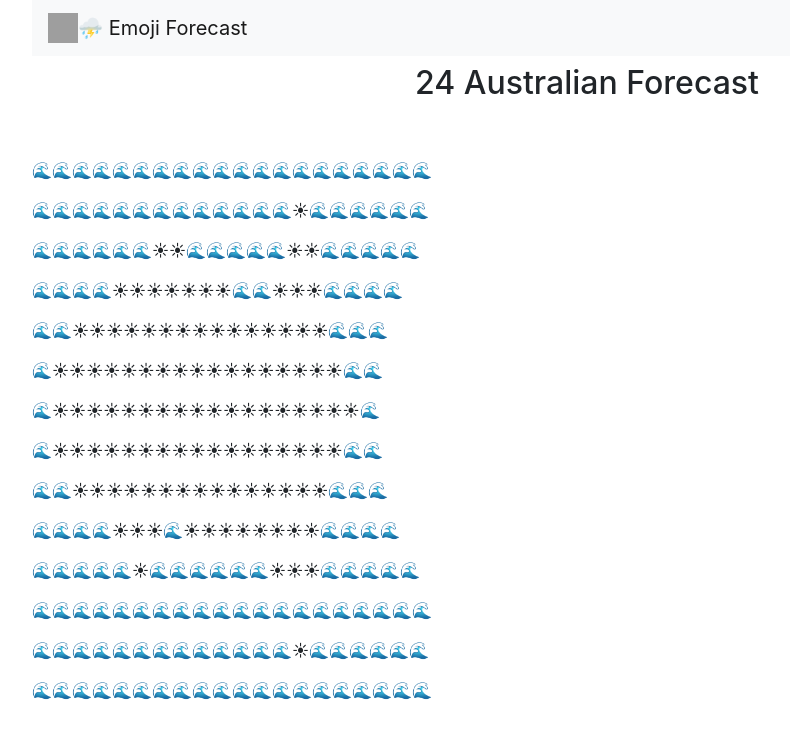
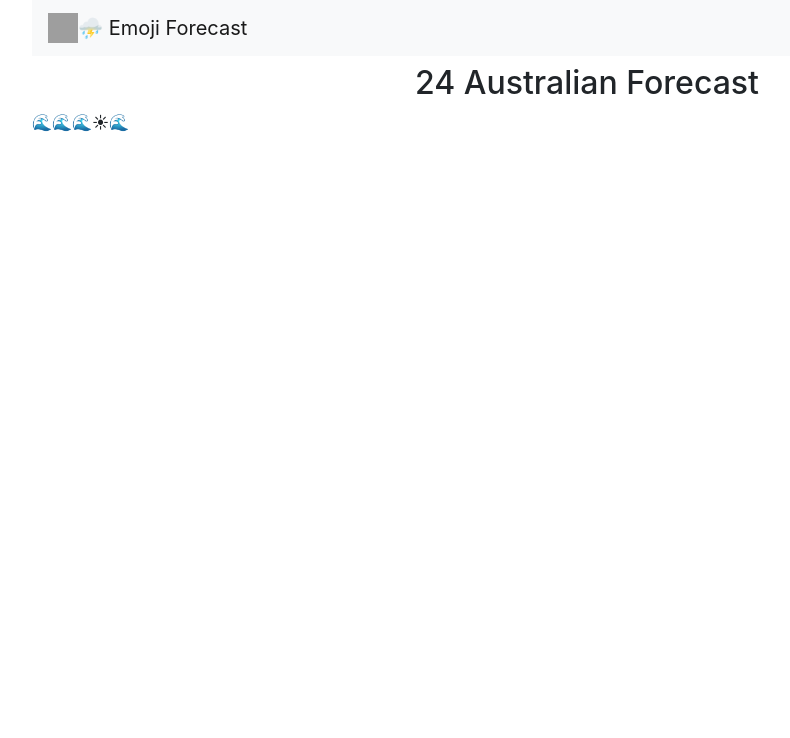
Before and after one commit to HendersonTyler/EmojiWeather, a React (Create React App) app: page / in a window 1280 px wide. Shown: the top 738 px of the page, without its empty margins (53-843 px from the left). Built offline with nearby package versions, Linux system fonts and the light colour scheme; grey boxes are pictures that could not be loaded.

Commit message:
Added map

```diff
--- a/src/App.js
+++ b/src/App.js
@@ -4,6 +4,9 @@ import 'bootstrap/dist/css/bootstrap.min.css';
 
 
 function App() {
+
+  const forecast = ['w', 'w', 'w', 's', 'w']
+
   return (
     <div className="App container">
       <nav className="navbar navbar-light bg-light">
@@ -14,8 +17,18 @@ function App() {
       </nav>
       <div className="text-center pt-2"><h2>24 Australian Forecast</h2></div>
 
+      <div>
+        {forecast.map((value) => {
+          if (value === 'w'){
+            return <span>🌊</span>;
+          } else if (value === 's'){
+            return <span>☀</span>
+          }
 
-        <div className="pt-5">
+        })}
+        </div>
+
+        {/* <div className="pt-5">
           <p>🌊🌊🌊🌊🌊🌊🌊🌊🌊🌊🌊🌊🌊🌊🌊🌊🌊🌊🌊🌊</p>
           <p>🌊🌊🌊🌊🌊🌊🌊🌊🌊🌊🌊🌊🌊☀🌊🌊🌊🌊🌊🌊</p>
           <p>🌊🌊🌊🌊🌊🌊☀☀🌊🌊🌊🌊🌊☀☀🌊🌊🌊🌊🌊</p>
@@ -30,7 +43,7 @@ function App() {
           <p>🌊🌊🌊🌊🌊🌊🌊🌊🌊🌊🌊🌊🌊🌊🌊🌊🌊🌊🌊🌊</p>
           <p>🌊🌊🌊🌊🌊🌊🌊🌊🌊🌊🌊🌊🌊☀🌊🌊🌊🌊🌊🌊</p>
           <p>🌊🌊🌊🌊🌊🌊🌊🌊🌊🌊🌊🌊🌊🌊🌊🌊🌊🌊🌊🌊</p>
-        </div>
+        </div> */}
       </div>
 
   );
```
